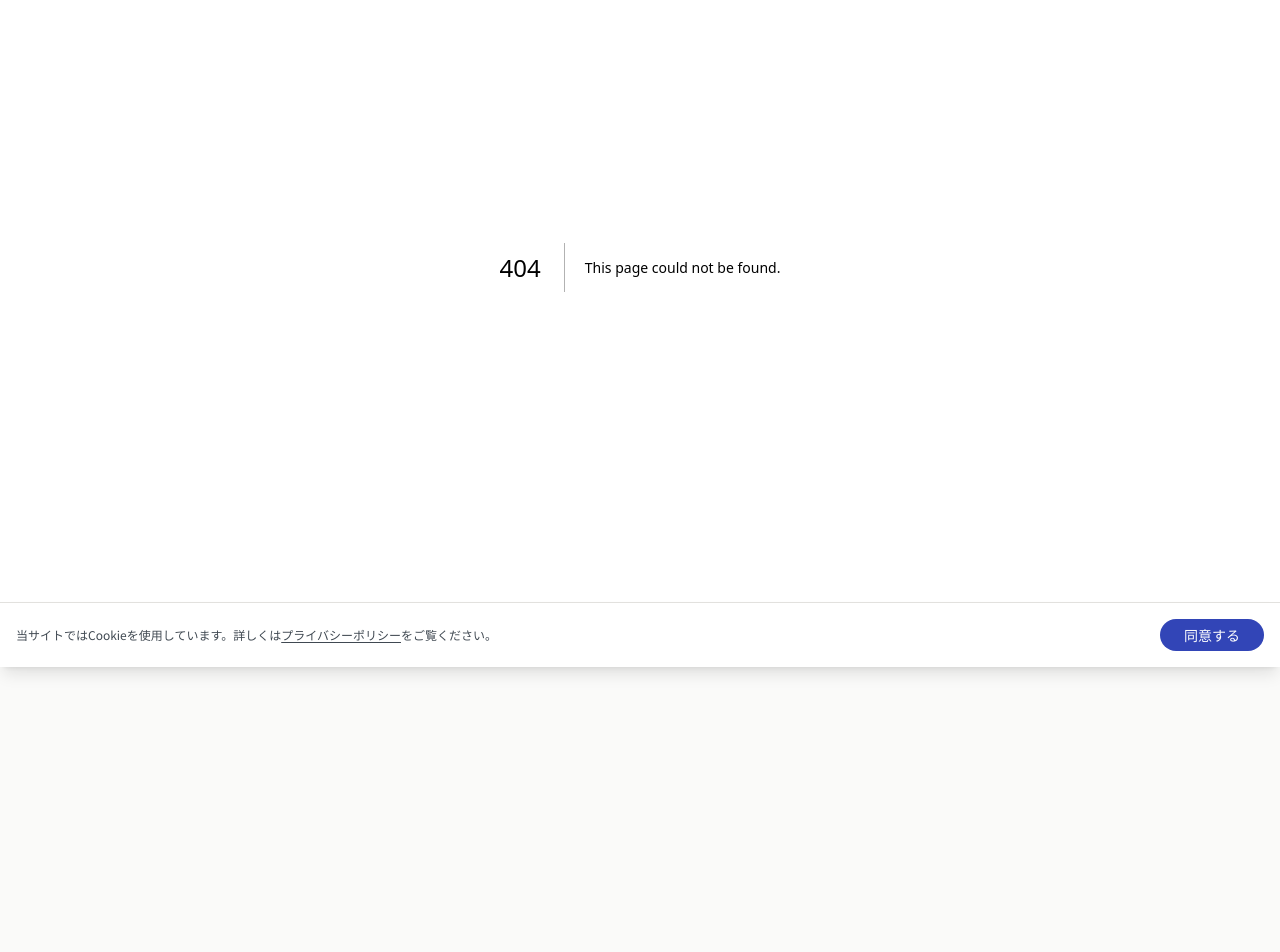
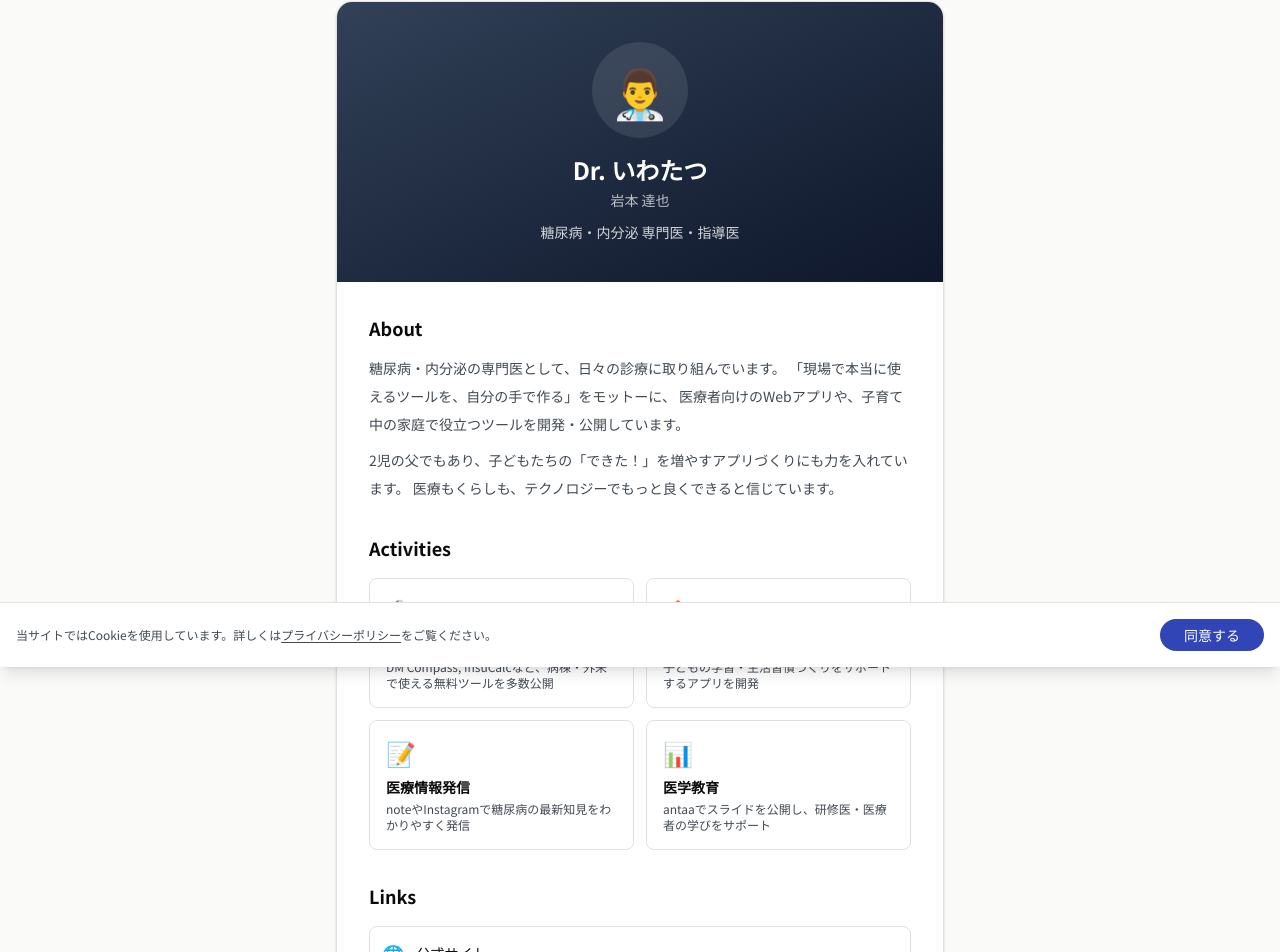
Before and after one commit to iwatatsu2/medapp-market, a Next.js app: page /about/developer in a window 1280 px wide. Before the commit this address had no page. Shown: the part 133-1085 px from the top of the page. Before the commit the page ends 800 px from the top, so only its background shows below. Built offline with nearby package versions, Linux system fonts and the light colour scheme; no server answers.

Commit message:
is_toolトグル・DB連携ツールページ・Dr.いわたつ紹介ページ追加

```diff
--- /dev/null
+++ b/app/about/developer/page.tsx
@@ -0,0 +1,125 @@
+import Link from "next/link";
+import { ArrowLeft } from "lucide-react";
+import { Header } from "@/components/header";
+import { Footer } from "@/components/footer";
+import type { Metadata } from "next";
+
+export const metadata: Metadata = {
+  title: "Dr. いわたつ | MedApp Market",
+  description:
+    "糖尿病・内分泌専門医 Dr. いわたつのプロフィール。医療アプリ・くらしのツールの開発者。",
+};
+
+const LINKS = [
+  { icon: "🌐", label: "公式サイト", url: "https://driwatatsu.readdy.co" },
+  { icon: "📷", label: "Instagram", url: "https://www.instagram.com/dr.iwatatsu/" },
+  { icon: "𝕏", label: "X (Twitter)", url: "https://x.com/KenKyu1019799" },
+  { icon: "📝", label: "note", url: "https://note.com/dr_iwatatsu" },
+  { icon: "🏥", label: "MedApp Market", url: "https://medapp-market.vercel.app/" },
+  { icon: "📊", label: "antaaスライド", url: "https://slide.antaa.jp/profile/mtzDnleJ6DYJ" },
+];
+
+export default function DeveloperAboutPage() {
+  return (
+    <div className="flex min-h-screen flex-col">
+      <Header />
+      <main className="flex-1 bg-background">
+        <div className="mx-auto max-w-2xl px-4 py-8 sm:px-6 lg:px-8">
+          <Link
+            href="/tools"
+            className="mb-6 inline-flex items-center gap-1.5 text-sm text-muted-foreground transition-colors hover:text-foreground"
+          >
+            <ArrowLeft className="size-4" />
+            くらしのツールに戻る
+          </Link>
+
+          <div className="overflow-hidden rounded-2xl border border-border bg-white shadow-sm">
+            {/* ヘッダー */}
+            <div className="bg-gradient-to-br from-slate-700 to-slate-900 px-6 py-10 text-center text-white sm:px-8">
+              <div className="mx-auto flex size-24 items-center justify-center rounded-full bg-white/10 text-5xl backdrop-blur-sm">
+                👨‍⚕️
+              </div>
+              <h1 className="mt-4 text-2xl font-bold">Dr. いわたつ</h1>
+              <p className="mt-1 text-sm text-white/70">岩本 達也</p>
+              <p className="mt-3 text-sm text-white/80">
+                糖尿病・内分泌 専門医・指導医
+              </p>
+            </div>
+
+            <div className="p-6 sm:p-8">
+              {/* 自己紹介 */}
+              <section>
+                <h2 className="text-lg font-bold text-foreground">About</h2>
+                <p className="mt-3 text-sm leading-loose text-muted-foreground">
+                  糖尿病・内分泌の専門医として、日々の診療に取り組んでいます。
+                  「現場で本当に使えるツールを、自分の手で作る」をモットーに、
+                  医療者向けのWebアプリや、子育て中の家庭で役立つツールを開発・公開しています。
+                </p>
+                <p className="mt-2 text-sm leading-loose text-muted-foreground">
+                  2児の父でもあり、子どもたちの「できた！」を増やすアプリづくりにも力を入れています。
+                  医療もくらしも、テクノロジーでもっと良くできると信じています。
+                </p>
+              </section>
+
+              {/* やっていること */}
+              <section className="mt-8">
+                <h2 className="text-lg font-bold text-foreground">Activities</h2>
+                <div className="mt-4 grid gap-3 sm:grid-cols-2">
+                  <div className="rounded-lg border border-border p-4">
+                    <span className="text-2xl">🩺</span>
+                    <h3 className="mt-2 text-sm font-bold">医療アプリ開発</h3>
+                    <p className="mt-1 text-xs text-muted-foreground">
+                      DM Compass, InsuCalcなど、病棟・外来で使える無料ツールを多数公開
+                    </p>
+                  </div>
+                  <div className="rounded-lg border border-border p-4">
+                    <span className="text-2xl">🏠</span>
+                    <h3 className="mt-2 text-sm font-bold">くらしのツール</h3>
+                    <p className="mt-1 text-xs text-muted-foreground">
+                      子どもの学習・生活習慣づくりをサポートするアプリを開発
+                    </p>
+                  </div>
+                  <div className="rounded-lg border border-border p-4">
+                    <span className="text-2xl">📝</span>
+                    <h3 className="mt-2 text-sm font-bold">医療情報発信</h3>
+                    <p className="mt-1 text-xs text-muted-foreground">
+                      noteやInstagramで糖尿病の最新知見をわかりやすく発信
+                    </p>
+                  </div>
+                  <div className="rounded-lg border border-border p-4">
+                    <span className="text-2xl">📊</span>
+                    <h3 className="mt-2 text-sm font-bold">医学教育</h3>
+                    <p className="mt-1 text-xs text-muted-foreground">
+                      antaaでスライドを公開し、研修医・医療者の学びをサポート
+                    </p>
+                  </div>
+                </div>
+              </section>
+
+              {/* リンク */}
+              <section className="mt-8">
+                <h2 className="text-lg font-bold text-foreground">Links</h2>
+                <div className="mt-4 space-y-2">
+                  {LINKS.map((link) => (
+                    <a
+                      key={link.url}
+                      href={link.url}
+                      target="_blank"
+                      rel="noopener noreferrer"
+                      className="flex items-center gap-3 rounded-lg border border-border p-3 text-sm transition-colors hover:bg-slate-50"
+                    >
+                      <span className="text-lg">{link.icon}</span>
+                      <span className="font-medium text-foreground">{link.label}</span>
+                      <span className="ml-auto text-xs text-muted-foreground">→</span>
+                    </a>
+                  ))}
+                </div>
+              </section>
+            </div>
+          </div>
+        </div>
+      </main>
+      <Footer />
+    </div>
+  );
+}
--- a/app/tools/[slug]/page.tsx
+++ b/app/tools/[slug]/page.tsx
@@ -111,6 +111,21 @@ export default async function ToolDetailPage({
                 </p>
               </div>
 
+              {/* 開発者 */}
+              <div className="mt-8 border-t border-border pt-6">
+                <Link
+                  href="/about/developer"
+                  className="flex items-center gap-3 rounded-lg border border-border p-4 transition-colors hover:bg-slate-50"
+                >
+                  <span className="flex size-10 items-center justify-center rounded-full bg-slate-100 text-xl">👨‍⚕️</span>
+                  <div>
+                    <p className="text-sm font-bold text-foreground">Dr. いわたつ</p>
+                    <p className="text-xs text-muted-foreground">糖尿病・内分泌 専門医・指導医</p>
+                  </div>
+                  <span className="ml-auto text-xs text-muted-foreground">プロフィール →</span>
+                </Link>
+              </div>
+
               {/* コメント */}
               <CommentSection slug={`tool-${slug}`} currentUserId={user?.id} />
             </div>
--- a/app/tools/page.tsx
+++ b/app/tools/page.tsx
@@ -1,7 +1,9 @@
 import Link from "next/link";
-import { ArrowLeft, ExternalLink } from "lucide-react";
+import Image from "next/image";
+import { ArrowLeft, AppWindow } from "lucide-react";
 import { Header } from "@/components/header";
 import { Footer } from "@/components/footer";
+import { createClient } from "@/lib/supabase/server";
 import { SEED_TOOLS } from "@/lib/seed-tools";
 import type { Metadata } from "next";
 
@@ -11,7 +13,37 @@ export const metadata: Metadata = {
     "医師の暮らしから生まれた便利ツール。子育て・生活に役立つWebアプリを無料で公開しています。",
 };
 
-export default function ToolsPage() {
+export default async function ToolsPage() {
+  const supabase = await createClient();
+  const { data } = await supabase
+    .from("apps")
+    .select("*")
+    .eq("is_published", true)
+    .eq("is_tool", true)
+    .order("created_at", { ascending: false });
+
+  const dbApps = data ?? [];
+  // Merge with seed tools (fallback if not in DB)
+  const dbSlugs = new Set(dbApps.map((a) => a.slug));
+  const seedOnly = SEED_TOOLS.filter((t) => !dbSlugs.has(t.slug));
+
+  const allTools = [
+    ...dbApps.map((a) => ({
+      slug: a.slug as string,
+      name: a.name as string,
+      tagline: a.tagline as string,
+      thumbnail_url: a.thumbnail_url as string | null,
+      tags: ["無料"],
+    })),
+    ...seedOnly.map((t) => ({
+      slug: t.slug,
+      name: t.name,
+      tagline: t.tagline,
+      thumbnail_url: null,
+      tags: t.tags,
+    })),
+  ];
+
   return (
     <div className="flex min-h-screen flex-col">
       <Header />
@@ -42,32 +74,51 @@ export default function ToolsPage() {
           </div>
         </section>
 
+        {/* 開発者紹介バナー */}
+        <section className="bg-emerald-50">
+          <div className="mx-auto max-w-7xl px-4 py-4 sm:px-6 lg:px-8">
+            <Link
+              href="/about/developer"
+              className="flex items-center gap-3 text-sm text-emerald-700 transition-colors hover:text-emerald-900"
+            >
+              <span className="text-lg">👨‍⚕️</span>
+              <span>開発者 <strong>Dr. いわたつ</strong>（糖尿病専門医）について →</span>
+            </Link>
+          </div>
+        </section>
+
         {/* ツール一覧 */}
         <section className="bg-background">
           <div className="mx-auto max-w-7xl px-4 py-10 sm:px-6 sm:py-14 lg:px-8">
             <div className="grid gap-6 sm:grid-cols-2 lg:grid-cols-3">
-              {SEED_TOOLS.map((tool) => (
+              {allTools.map((tool) => (
                 <Link
                   key={tool.slug}
-                  href={`/tools/${tool.slug}`}
+                  href={`/apps/${tool.slug}`}
                   className="group relative overflow-hidden rounded-xl border border-border bg-white shadow-sm transition-all hover:-translate-y-1 hover:shadow-lg"
                 >
-                  <div
-                    className={`bg-gradient-to-br ${tool.color} flex items-center justify-center py-8`}
-                  >
-                    <span className="text-6xl">{tool.emoji}</span>
+                  <div className="relative aspect-[16/9] bg-gradient-to-br from-emerald-100 to-teal-100">
+                    {tool.thumbnail_url ? (
+                      <Image
+                        src={tool.thumbnail_url}
+                        alt={tool.name}
+                        fill
+                        className="object-cover"
+                      />
+                    ) : (
+                      <div className="flex h-full items-center justify-center">
+                        <AppWindow className="size-16 text-emerald-300" />
+                      </div>
+                    )}
                   </div>
                   <div className="p-5">
-                    <div className="flex items-start justify-between gap-2">
-                      <h3 className="text-base font-bold text-foreground">
-                        {tool.name}
-                      </h3>
-                      <ExternalLink className="mt-0.5 size-4 shrink-0 text-muted-foreground opacity-0 transition-opacity group-hover:opacity-100" />
-                    </div>
-                    <p className="mt-1 text-sm font-medium text-muted-foreground">
+                    <h3 className="text-base font-bold text-foreground">
+                      {tool.name}
+                    </h3>
+                    <p className="mt-1 text-sm text-muted-foreground">
                       {tool.tagline}
                     </p>
-                    <div className="mt-4 flex flex-wrap gap-1.5">
+                    <div className="mt-3 flex flex-wrap gap-1.5">
                       {tool.tags.map((tag) => (
                         <span
                           key={tag}
@@ -82,9 +133,9 @@ export default function ToolsPage() {
               ))}
             </div>
 
-            {SEED_TOOLS.length <= 1 && (
-              <p className="mt-8 text-center text-sm text-muted-foreground">
-                今後もツールを追加予定です。お楽しみに！
+            {allTools.length === 0 && (
+              <p className="text-center text-sm text-muted-foreground">
+                準備中です。お楽しみに！
               </p>
             )}
           </div>
--- a/components/app-form.tsx
+++ b/components/app-form.tsx
@@ -45,6 +45,7 @@ export function AppForm({ app, userId }: AppFormProps) {
     (app as Record<string, unknown>)?.target_roles as string[] ?? []
   );
   const [isPublished, setIsPublished] = useState(app?.is_published ?? false);
+  const [isTool, setIsTool] = useState((app as Record<string, unknown>)?.is_tool as boolean ?? false);
 
   function slugify(text: string) {
     return text
@@ -93,6 +94,7 @@ export function AppForm({ app, userId }: AppFormProps) {
         screenshots,
         target_roles: targetRoles,
         is_published: isPublished,
+        is_tool: isTool,
       };
 
       if (app) {
@@ -399,6 +401,34 @@ export function AppForm({ app, userId }: AppFormProps) {
         </div>
       </div>
 
+      {/* くらしのツール */}
+      <div className="space-y-2">
+        <Label>くらしのツールに掲載</Label>
+        <label
+          className={`flex cursor-pointer items-center gap-3 rounded-xl border-2 p-4 transition-all ${
+            isTool
+              ? "border-emerald-500 bg-emerald-50 shadow-md"
+              : "border-muted bg-white hover:border-muted-foreground/30"
+          }`}
+        >
+          <input
+            type="checkbox"
+            checked={isTool}
+            onChange={(e) => setIsTool(e.target.checked)}
+            className="hidden"
+          />
+          <span className="text-2xl">🏠</span>
+          <div>
+            <p className={`text-sm font-bold ${isTool ? "text-emerald-700" : "text-muted-foreground"}`}>
+              {isTool ? "掲載する" : "掲載しない"}
+            </p>
+            <p className="text-xs text-muted-foreground">
+              ONにすると「くらしのツール」ページにも表示されます
+            </p>
+          </div>
+        </label>
+      </div>
+
       {/* 開発者同意 */}
       {!app && (
         <label className="flex items-start gap-2 text-sm text-muted-foreground">
```
